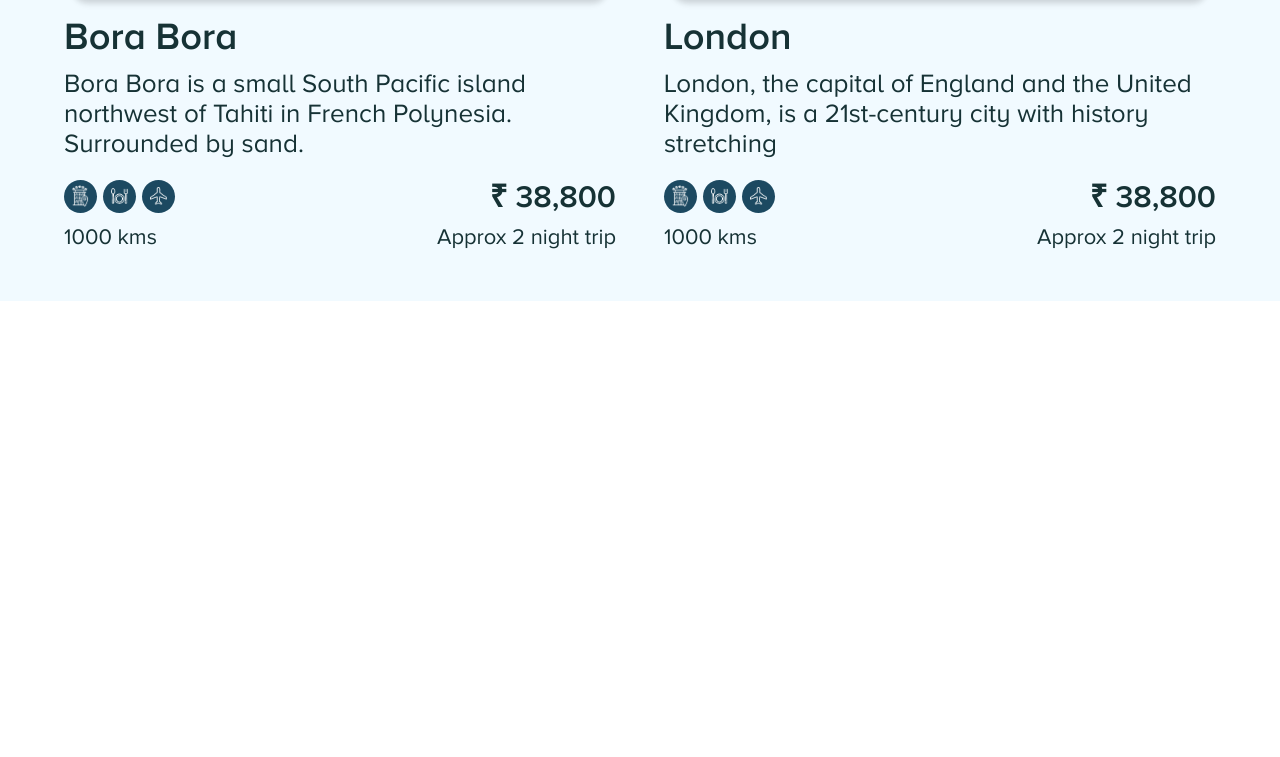
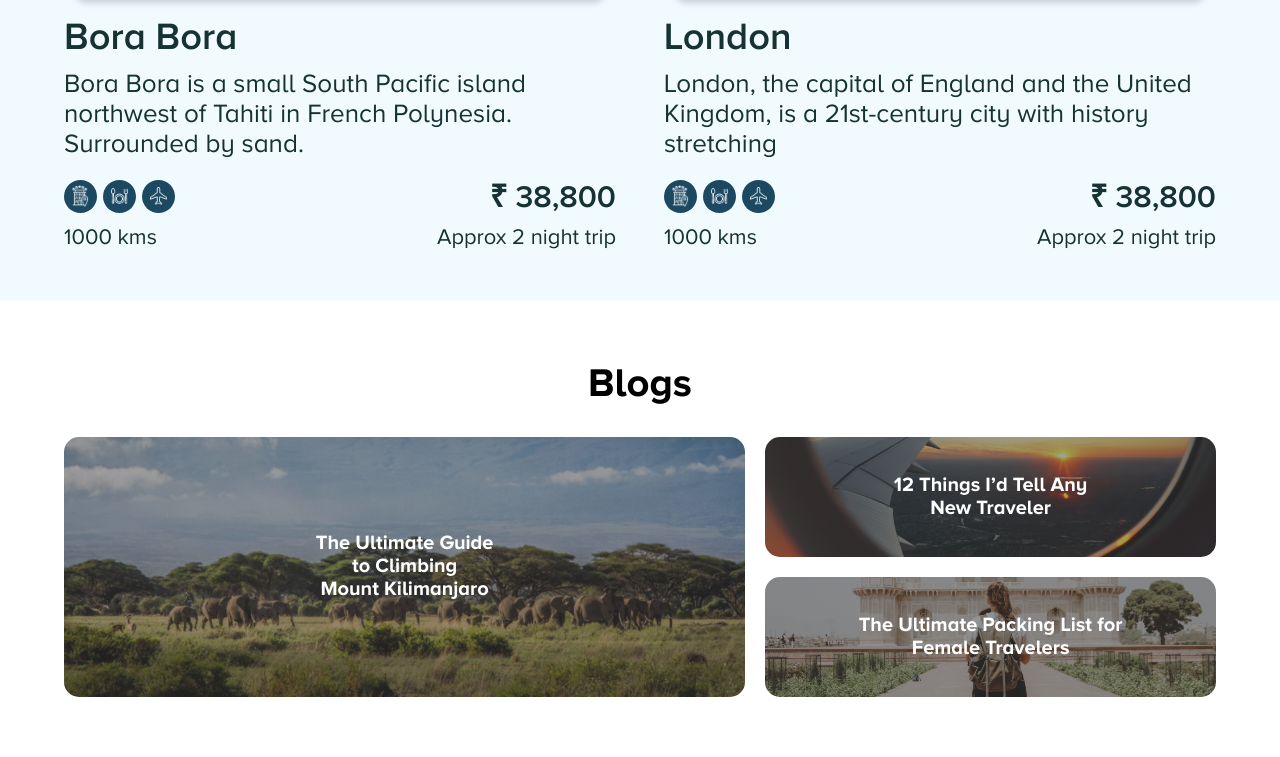
Before and after one commit to 0x41-li/travelo, a plain HTML site: page index.html in a window 1280 px wide. Shown: the part 3448-4205 px from the top of the page. Before the commit the page ends 3749 px from the top, so only its background shows below. Drawn offline with Linux system fonts and the light colour scheme.

Commit message:
Fourth Section finished

```diff
--- a/assets/css/main.css
+++ b/assets/css/main.css
@@ -595,6 +595,7 @@ main {
 .third {
   padding: 50px 0px;
   background-color: #f1faff;
+  overflow: hidden;
 }
 
 .third__h2 {
@@ -668,6 +669,7 @@ main {
   flex: 1;
   text-align: center;
   transition: background-color 0.4s;
+  cursor: pointer;
 }
 
 .third__menu__tab:hover {
@@ -795,6 +797,70 @@ main {
   font-style: normal;
   color: #163235;
   font-size: 22px;
+}
+
+/* | Fourth Sec */
+
+.fourth {
+  padding: 40px 20px;
+}
+
+.fourth__h2 {
+  font-size: 40px;
+  font-family: "Proxima Nova Alt Rg", Arial, Helvetica, sans-serif;
+  font-style: normal;
+  font-weight: bold;
+  text-align: center;
+  margin-bottom: 30px;
+}
+
+.fourth__blogs-wrapper {
+  display: grid;
+  row-gap: 20px;
+}
+
+.fourth__blog-box {
+  height: 140px;
+  border-radius: 15px;
+  display: flex;
+  justify-content: center;
+  align-items: center;
+  text-align: center;
+  cursor: pointer;
+  transition: background-size 1s;
+}
+
+.fourth__blog-link div.fourth__blog-box:hover {
+  background-size: 110%;
+}
+
+.fourth__blog-link:nth-child(1) .fourth__blog-box {
+  background: linear-gradient(rgba(65, 65, 65, 0.5), rgba(65, 65, 65, 0.5)),
+    url(/assets/images/fourth-section/mount-kilimanjaro.png) no-repeat center
+      bottom;
+  background-size: 100%;
+}
+
+.fourth__blog-link:nth-child(2) .fourth__blog-box {
+  background: linear-gradient(rgba(65, 65, 65, 0.5), rgba(65, 65, 65, 0.5)),
+    url(/assets/images/fourth-section/plane_s-window.png) no-repeat center
+      bottom;
+  background-size: 100%;
+}
+
+.fourth__blog-link:nth-child(3) .fourth__blog-box {
+  background: linear-gradient(rgba(65, 65, 65, 0.5), rgba(65, 65, 65, 0.5)),
+    url(/assets/images/fourth-section/female-on-a-frontyard.png) no-repeat
+      center bottom;
+  background-size: 100%;
+}
+
+.fourth__h3 {
+  color: white;
+  font-family: "Proxima Nova Alt Rg", Arial, Helvetica, sans-serif;
+  font-style: normal;
+  font-weight: bold;
+  font-size: 20px;
 }
 
 /* || 768px and above */
@@ -1094,6 +1160,26 @@ main {
   .third__dest-box {
     flex: 1 0 40%;
   }
+
+  /* | Fourth Sec */
+
+  .fourth {
+    padding: 60px 0px;
+  }
+
+  .fourth__blogs-wrapper {
+    gap: 20px;
+    grid-template-columns: calc(60% - 10px) calc(40% - 10px);
+    grid-template-rows: 120px 120px;
+  }
+
+  .fourth__blog-link:nth-child(1) {
+    grid-row: 1 / 3;
+  }
+
+  .fourth__blog-link .fourth__blog-box {
+    height: 100%;
+  }
 }
 
 /* || 1440px and above */
@@ -1158,6 +1244,21 @@ main {
     bottom: 310px;
     right: 0;
     transform: translate(50%, 50%);
+  }
 
+  /* | Fourth Sec */
+
+  .fourth {
+    padding: 80px 0px;
+  }
+
+  .fourth__blogs-wrapper {
+    gap: 30px;
+    grid-template-columns: calc(60% - 15px) calc(40% - 15px);
+    grid-template-rows: 180px 180px;
+  }
+
+  .fourth__h3 {
+    font-size: 24px;
   }
 }
--- a/index.html
+++ b/index.html
@@ -1129,6 +1129,26 @@
         </div>
       </div>
     </section>
+    <section class="fourth ctn">
+      <h2 class="fourth__h2">Blogs</h2>
+      <div class="fourth__blogs-wrapper">
+        <a class="fourth__blog-link" href="#">
+          <div class="fourth__blog-box">
+            <h3 class="fourth__h3">The Ultimate Guide <br>to Climbing <br>Mount Kilimanjaro</h3>
+          </div>
+        </a>
+        <a class="fourth__blog-link" href="#">
+          <div class="fourth__blog-box">
+            <h3 class="fourth__h3">12 Things I’d Tell Any <br>New Traveler</h3>
+          </div>
+        </a>
+        <a class="fourth__blog-link" href="#">
+          <div class="fourth__blog-box">
+            <h3 class="fourth__h3">The Ultimate Packing List for <br>Female Travelers</h3>
+          </div>
+        </a>
+      </div>
+    </section>
   </main>
 </body>
 
```
Also changed, not shown: assets/images/fourth-section/female-on-a-frontyard.png (added), assets/images/fourth-section/mount-kilimanjaro.png (added), assets/images/fourth-section/plane_s-window.png (added).
